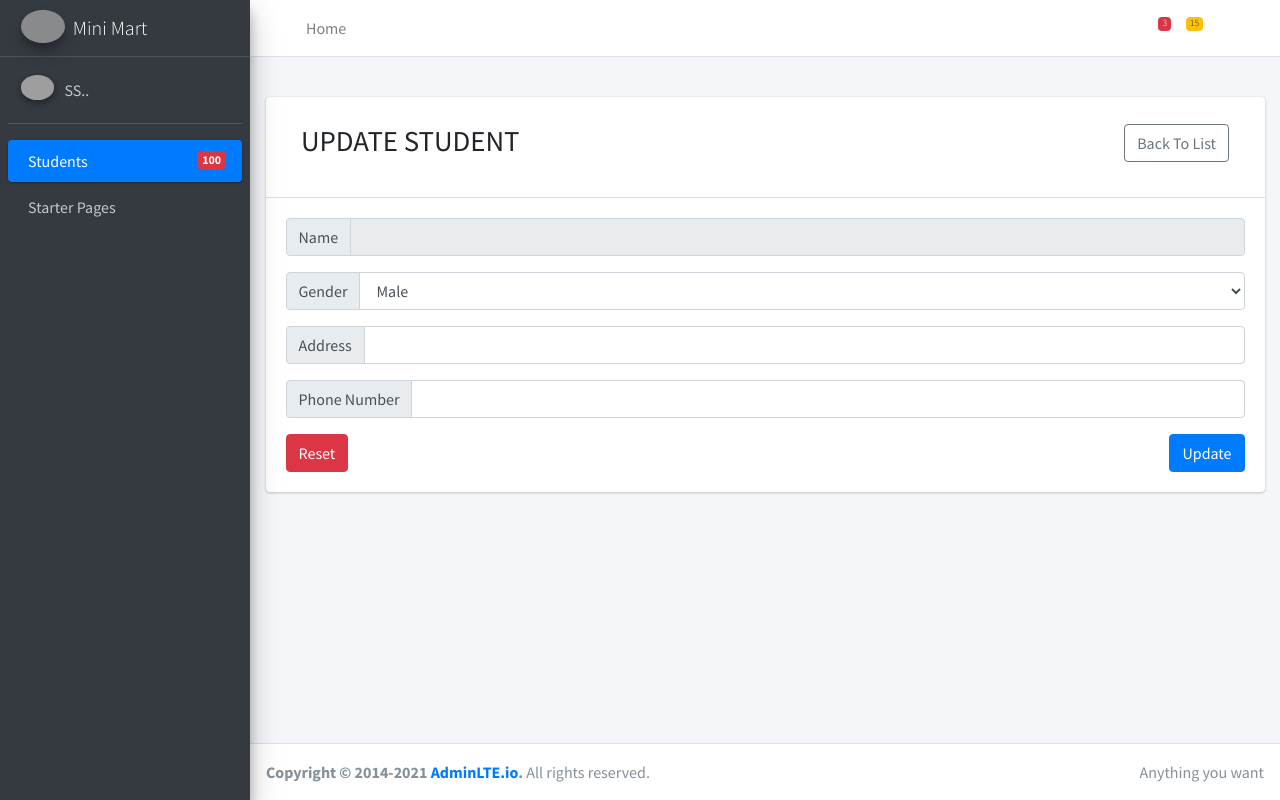
After one commit to pinchai/ss3_4_lab, a Flask app: template templates/admin/student/edit_student.html in a window 1280 px wide. The commit adds this page. Run offline with Flask 3, Linux system fonts and the light colour scheme; the template is opened without the code that fills it, so the values that code supplies are empty; some libraries are stand-ins or nearby versions; grey boxes are pictures that could not be loaded.

Commit message:
no message

```diff
--- a/app.py
+++ b/app.py
@@ -8,9 +8,8 @@ app = Flask(__name__)
 
 # conn = sqlite3.connect('ss34_database.db')
 # conn.execute('CREATE TABLE students (name TEXT, addr TEXT, city TEXT, pin TEXT)')
-##
 # conn.close()
-module_key = 'dashboard'
+
 
 @app.route('/')
 @app.route('/home')
@@ -49,7 +48,7 @@ def home():
             'category_name': category['name'],
         })
 
-    product_filter = [];
+    product_filter = []
     if filter_category == 'all' or filter_category == '':
         product_filter = products
     else:
@@ -89,7 +88,12 @@ def pos_index():
 
 @app.route('/admin')
 def admin():
-    return render_template('admin/dashboad.html', module_key='dashboard')
+    con = sql.connect("ss34_database.db")
+    con.row_factory = sql.Row
+    cur = con.cursor()
+    cur.execute("select * from students")
+    rows = cur.fetchall()
+    return render_template('admin/layout.html', module_key='student', rows=rows)
 
 
 @app.route('/admin/student')
@@ -99,7 +103,62 @@ def student():
     cur = con.cursor()
     cur.execute("select * from students")
     rows = cur.fetchall()
-    return render_template('admin/student.html', module_key='student', rows=rows)
+    return render_template('admin/student/student.html', module_key='student', rows=rows)
+
+
+@app.route('/admin/add_student_index')
+def addStudentIndex():
+    return render_template('admin/student/add_student.html')
+
+
+@app.route('/admin/edit_student_index/<string:student_name>')
+def editStudentIndex(student_name):
+    #
+    con = sql.connect("ss34_database.db")
+    con.row_factory = sql.Row
+    cur = con.cursor()
+    cur.execute(f"select * from students where name = '{student_name}'")
+    rows = cur.fetchall()
+    return render_template('admin/student/edit_student.html', rows=rows)
+
+
+@app.route('/admin/delete_student', methods=['POST'])
+def delete_student():
+    if request.method == "POST":
+        try:
+            name = request.form['name']
+            with sql.connect("ss34_database.db") as con:
+                cur = con.cursor()
+                cur.execute(f"DELETE FROM students WHERE name = '{name}'")
+                con.commit()
+                msg = "Record successfully deleted"
+                return redirect('/admin/student')
+        except:
+            con.rollback()
+            msg = "error in insert operation"
+
+@app.route('/admin/edit_student', methods=['POST'])
+def edit_student():
+    if request.method == "POST":
+        try:
+            name = request.form['name']
+            gender = request.form['gender']
+            address = request.form['address']
+            phone = request.form['phone']
+
+            with sql.connect("ss34_database.db") as con:
+                cur = con.cursor()
+                cur.execute(f"update students set "
+                            f"gender = '{gender}', "
+                            f"address = '{address}', "
+                            f"phone = '{phone}' "
+                            f"where name = '{name}'")
+                con.commit()
+                msg = "Record successfully updated"
+                return redirect('/admin/student')
+        except:
+            con.rollback()
+            msg = "error in insert operation"
 
 
 @app.route('/admin/add_student', methods=['POST'])
@@ -117,7 +176,7 @@ def add_student():
                             (name, gender, address, phone))
                 con.commit()
                 msg = "Record successfully added"
-                return redirect('/admin')
+                return redirect('/admin/student')
         except:
             con.rollback()
             msg = "error in insert operation"
--- a/templates/admin/layout.html
+++ b/templates/admin/layout.html
@@ -3,8 +3,8 @@
 <head>
     <meta charset="utf-8">
     <meta name="viewport" content="width=device-width, initial-scale=1">
-    <title>{% block title %}{% endblock %}</title>
-
+    <title>{% block title %}
+    {% endblock %}</title>
     <!-- Google Font: Source Sans Pro -->
     <link rel="stylesheet"
           href="https://fonts.googleapis.com/css?family=Source+Sans+Pro:300,400,400i,700&display=fallback">
@@ -25,7 +25,7 @@
                 <a class="nav-link" data-widget="pushmenu" href="#" role="button"><i class="fas fa-bars"></i></a>
             </li>
             <li class="nav-item d-none d-sm-inline-block">
-                <a href="{{ url_for('admin') }}" class="nav-link">Home</a>
+                <a href="{{ url_for('home') }}" class="nav-link">Home</a>
             </li>
         </ul>
 
@@ -126,16 +126,6 @@
                         <span class="float-right text-muted text-sm">3 mins</span>
                     </a>
                     <div class="dropdown-divider"></div>
-                    <a href="#" class="dropdown-item">
-                        <i class="fas fa-users mr-2"></i> 8 friend requests
-                        <span class="float-right text-muted text-sm">12 hours</span>
-                    </a>
-                    <div class="dropdown-divider"></div>
-                    <a href="#" class="dropdown-item">
-                        <i class="fas fa-file mr-2"></i> 3 new reports
-                        <span class="float-right text-muted text-sm">2 days</span>
-                    </a>
-                    <div class="dropdown-divider"></div>
                     <a href="#" class="dropdown-item dropdown-footer">See All Notifications</a>
                 </div>
             </li>
@@ -155,7 +145,7 @@
     <!--Sidebar-->
     <aside class="main-sidebar sidebar-dark-primary elevation-4">
         <!-- Brand Logo -->
-        <a href="{{ url_for('admin') }}" class="brand-link">
+        <a href="#" class="brand-link">
             <img src="../../static/admin/img/AdminLTELogo.png" alt="AdminLTE Logo"
                  class="brand-image img-circle elevation-3" style="opacity: .8">
             <span class="brand-text font-weight-light">Mini Mart</span>
@@ -169,7 +159,7 @@
                     <img src="../../static/admin/img/user2-160x160.jpg" class="img-circle elevation-2" alt="User Image">
                 </div>
                 <div class="info">
-                    <a href="{{ url_for('admin') }}" class="d-block">SS..</a>
+                    <a href="#" class="d-block">SS..</a>
                 </div>
             </div>
 
@@ -181,7 +171,8 @@
                         data-accordion="false"
                 >
                     <li class="nav-item">
-                        <a href="{{ url_for('student') }}" class="nav-link {% if module_key == 'student' %}active{% endif %}">
+                        <a href="#"
+                           class="nav-link active">
                             <i class="nav-icon fas fa-walking"></i>
                             <p>
                                 Students
@@ -222,7 +213,7 @@
 
     <!-- main content -->
     <div class="content-wrapper">
-        {% block main_content %}{% endblock %}
+        {% block main_conntent %}{% endblock %}
     </div>
 
     <!-- Control Sidebar -->
--- /dev/null
+++ b/templates/admin/student/edit_student.html
@@ -0,0 +1,95 @@
+{% extends 'admin/layout.html' %}
+{% block title %}Student{% endblock %}
+{% block main_conntent %}
+    <!-- Main content -->
+    <br>
+    <div class="content">
+        <div class="container-fluid">
+            <div class="row mt-3">
+                <div class="col-12">
+                    <div class="card">
+                        <div class="card-header">
+                            <div class="content-header">
+                                <div class="container-fluid">
+                                    <div class="row mb-2">
+                                        <div class="col-6">
+                                            <h1 class="m-0" style="text-transform: uppercase">
+                                                <i class="fas fa-walking"></i>
+                                                Update Student
+                                            </h1>
+                                        </div>
+                                        <div class="col-6">
+                                            <a href="{{ url_for('student') }}">
+                                                <button
+                                                        type="button"
+                                                        class="btn btn-outline-secondary float-right"
+                                                >
+                                                   <i class="fas fa-arrow-circle-left"></i> Back To List
+                                                </button>
+                                            </a>
+                                        </div>
+                                    </div>
+                                </div>
+                            </div>
+                        </div>
+                        <div class="card-body">
+                            <form action="{{ url_for('edit_student') }}" method="POST">
+                                {#--Name--#}
+                                <div class="input-group mb-3">
+                                    <div class="input-group-prepend">
+                                        <span class="input-group-text">Name</span>
+                                    </div>
+                                    <input
+                                            readonly
+                                            type="text"
+                                            class="form-control"
+                                            required
+                                            autocomplete="off"
+                                            name="name"
+                                            value="{{ rows[0].name }}"
+                                    >
+                                </div>
+                                {#--Gender--#}
+                                <div class="input-group mb-3">
+                                    <div class="input-group-prepend">
+                                        <span class="input-group-text">Gender</span>
+                                    </div>
+                                    <select
+                                            class="form-control"
+                                            name="gender"
+                                    >
+                                        <option {% if rows[0].gender == 'male' %} selected {% endif %} value="male">Male</option>
+                                        <option {% if rows[0].gender == 'female' %} selected {% endif %} value="female">Female</option>
+                                    </select>
+                                </div>
+                                {#--address--#}
+                                <div class="input-group mb-3">
+                                    <div class="input-group-prepend">
+                                        <span class="input-group-text">Address</span>
+                                    </div>
+                                    <input
+                                            type="text"
+                                            class="form-control" required
+                                            autocomplete="off"
+                                            name="address"
+                                            value="{{ rows[0].address }}"
+                                    >
+                                </div>
+                                {#--phone--#}
+                                <div class="input-group mb-3">
+                                    <div class="input-group-prepend">
+                                        <span class="input-group-text">Phone Number</span>
+                                    </div>
+                                    <input type="text" class="form-control" name="phone" value="{{ rows[0].phone }}">
+                                </div>
+
+                                <input type="reset" class="btn btn-danger" value="Reset">
+                                <input type="submit" class="btn btn-primary float-right" value="Update">
+                            </form>
+                        </div>
+                    </div>
+                </div>
+            </div>
+        </div>
+    </div>
+{% endblock %}
```
Also changed, not shown: templates/admin/dashboad.html (deleted, +0 -87 lines), templates/admin/student.html (deleted, +0 -135 lines), templates/admin/student/add_student.html (added, +88 -0 lines), templates/admin/student/student.html (added, +99 -0 lines), ss34_database.db, 1 other file.
